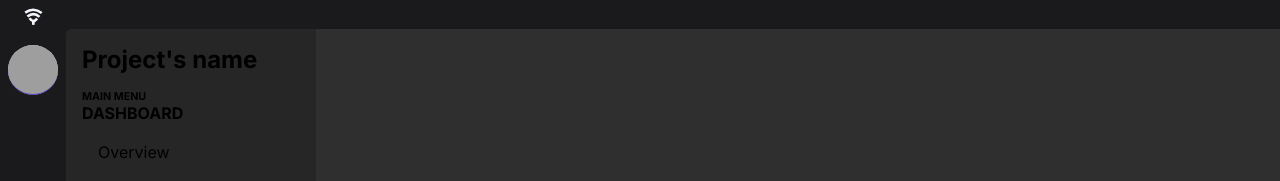
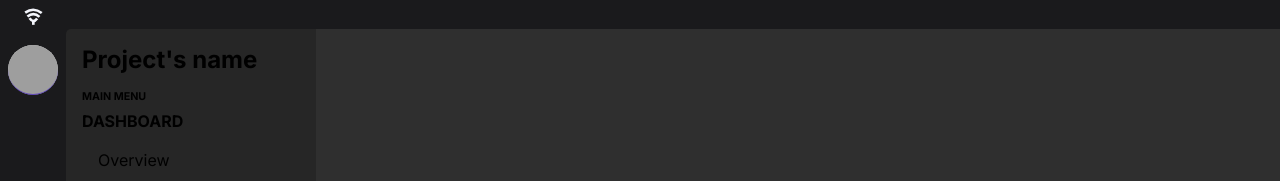
Before and after one commit to GwerhDev/StreamBy-Web, a Next.js app: page /dashboard in a window 1280 px wide. Shown: the top 181 px of the page. Built offline with nearby package versions, Linux system fonts and the light colour scheme; sample sign-in values are in the browser's storage; grey boxes are pictures that could not be loaded; a web font is replaced by a local one.

Commit message:
dashboard styling

```diff
--- a/src/components/LateralMenu/LateralMenu.module.css
+++ b/src/components/LateralMenu/LateralMenu.module.css
@@ -7,6 +7,12 @@
   display: flex;
   flex-direction: column;
   background-color: rgb(38, 38, 38);
+}
+
+.mainMenu {
+  gap: .5rem;
+  display: flex;
+  flex-direction: column;
 }
 
 .menuList {
--- a/src/components/LateralMenu/LateralMenu.tsx
+++ b/src/components/LateralMenu/LateralMenu.tsx
@@ -6,15 +6,15 @@ export const LateralMenu = () => {
   return (
     <div className={s.container}>
       <h2>{projectName}</h2>
-      <div>
+      <div className={s.mainMenu}>
         <h6>MAIN MENU</h6>
         <h4>DASHBOARD</h4>
       </div>
-        <ul className={s.menuList}>
-          <li>
-            Overview
-          </li>
-        </ul>
+      <ul className={s.menuList}>
+        <li>
+          Overview
+        </li>
+      </ul>
       <h4>STORAGE</h4>
       <ul className={s.menuList}>
         <li>
```
